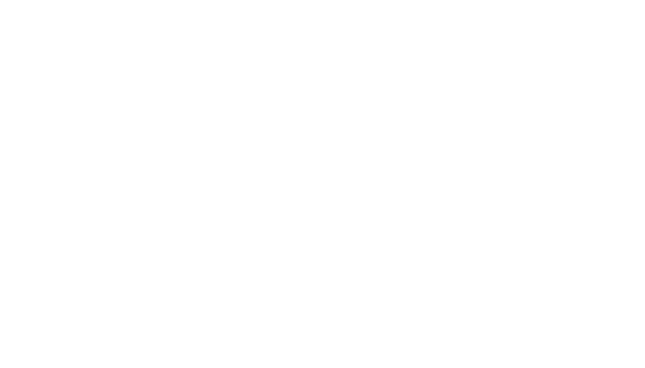
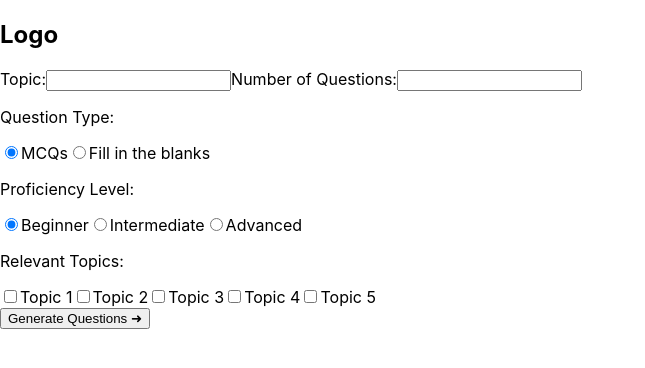
Before and after one commit to rockstar-narmu/Test-Portal, a React (Create React App) app: page /questionform in a window 1280 px wide. Before the commit this address had no page. Shown: the top 368 px of the page, without its empty margins (0-645 px from the left). Built offline with nearby package versions, Linux system fonts and the light colour scheme.

Commit message:
san updated backend connection

```diff
--- a/package.json
+++ b/package.json
@@ -3,13 +3,13 @@
   "version": "0.1.0",
   "private": true,
   "dependencies": {
+    "axios": "^1.8.4",
     "cra-template": "1.3.0",
     "react": "^19.0.0",
     "react-dom": "^19.0.0",
     "react-router-dom": "^7.4.0",
     "react-scripts": "5.0.1",
     "web-vitals": "^4.2.4"
-
   },
   "scripts": {
     "start": "react-scripts start",
--- a/src/App.js
+++ b/src/App.js
@@ -5,6 +5,7 @@
 import LoginPage from "./pages/Login";
 import UserDetails from "./pages/UserDetails";
 import ResetPassword from "./pages/ResetPassword";
+import QuestionForm from "./pages/QuestionForm";
 
 function App() {
   return (
@@ -15,6 +16,7 @@
         <Route path="/Signup" element={<SignUpPage/>}/>
         <Route path="/Userdetails" element={<UserDetails/>}/>
         <Route path="/Reset-password" element={<ResetPassword/>}/>
+        <Route path="/questionform" element={<QuestionForm/>}/>
       </Routes>
     </Router>
   );
--- a/src/pages/LandingPage.jsx
+++ b/src/pages/LandingPage.jsx
@@ -1,14 +1,19 @@
 import React from 'react'
 import Header from '../Components/header';
 import "../styles/landingPage.css";
+import { useNavigate } from 'react-router-dom';
 
 export const LandingPage = () => {
+const Navigate=useNavigate();
+  const handleNavigatetoQuestion=()=>{
+    Navigate("/questionform");
+  }
   return (
     <div>
       < Header />
       <div className='landingPage'>
         <div className='take-test-container'>
-          <div className='take-test'>Take a Test</div>
+          <button className='take-test' onClick={handleNavigatetoQuestion}>Take a Test</button>
           <div className='plus-button'>+</div>
         </div>
 
--- a/src/pages/Login.jsx
+++ b/src/pages/Login.jsx
@@ -1,64 +1,67 @@
-import React from "react";
+import React, { useState } from "react";
 import { useNavigate } from "react-router-dom";
+import axios from "axios";
 import "../styles/login.css";
 
 export const LoginPage = () => {
+  const [email, setEmail] = useState("");
+  const [password, setPassword] = useState("");
+  const [error, setError] = useState("");
   const navigate = useNavigate();
 
-  const handleLogin = () => {
-    console.log("Logging in...");
-    navigate("/");
-  };
+  const handleLogin = async (e) => {
+    e.preventDefault();
+    setError("");
 
-  const handleSignUpRedirect = () => {
-    console.log("Navigating to Sign Up");
-    navigate("/signup");
-  };
+    try {
+      const response = await axios.post("http://localhost:5000/api/auth/login", { email, password });
 
-  const handleForgotPassword = () => {
-    console.log("Navigating to Forgot Password");
-    navigate("/reset-password");
+      if (response.data.success) {
+        localStorage.setItem("user", JSON.stringify(response.data.user));
+        alert("Login successful!");
+        navigate("/landing");
+      } else {
+        setError(response.data.message);
+      }
+    } catch (error) {
+      setError("Login failed. Please try again.");
+    }
   };
 
   return (
     <div className="loginPage">
       <div className="left-side">
-        <div className="welcome">Welcome to our AI Test Portal</div>
+        <div className="welcome">Welcome to AI Test Portal</div>
         <div className="started">Let's get started!</div>
       </div>
 
       <div className="right-side">
         <div className="login-title">Log In</div>
 
-        <div className="inputs-container">
+        <form className="inputs-container" onSubmit={handleLogin}>
           <div className="email-container">
-            <div className="mail-icon">
-              <img src="/assets/icons/email.png" height={40} width={40} alt="email-icon" />
-            </div>
-            <input type="email" placeholder="Email Address" />
+            <input type="email" placeholder="Email Address" value={email} onChange={(e) => setEmail(e.target.value)} required />
           </div>
           <div className="password-container">
-            <div className="password-icon">
-              <img src="/assets/icons/locked.png" height={40} width={40} alt="password-icon" />
-            </div>
-            <input type="password" placeholder="Password" />
-          </div>
+            <input type="password" placeholder="Password" value={password} onChange={(e) => setPassword(e.target.value)} required />
           </div>
 
-        {/* Forgot Password Link */}
+          {error && <p className="error-message">{error}</p>}
+
           <div className="forgot-password-container">
-          <span className="forgot-password" onClick={handleForgotPassword} style={{ cursor: "pointer", color: "blue", textDecoration: "underline" }}>
+            <span className="forgot-password" onClick={() => navigate("/reset-password")} style={{ cursor: "pointer", color: "blue", textDecoration: "underline" }}>
               Forgot Password?
             </span>
           </div>
 
           <div className="submit-button-container">
-          <button type="submit" onClick={handleLogin}>Log In</button>
+            <button type="submit">Log In</button>
           </div>
+        </form>
 
         <div className="sign-up-container">
           Don't have an account?{" "}
-          <span className="sign-up" onClick={handleSignUpRedirect} style={{ cursor: "pointer", color: "blue", textDecoration: "underline" }}>
+          <span className="sign-up" onClick={() => navigate("/signup")} style={{ cursor: "pointer", color: "blue", textDecoration: "underline" }}>
             Sign Up
           </span>
         </div>
--- /dev/null
+++ b/src/pages/QuestionForm.jsx
@@ -0,0 +1,116 @@
+import React, { useState } from "react";
+// import "../styles/QuestionForm.css";
+
+const QuestionForm = () => {
+  const [topic, setTopic] = useState("");
+  const [numQuestions, setNumQuestions] = useState("");
+  const [questionType, setQuestionType] = useState("MCQs");
+  const [proficiency, setProficiency] = useState("Beginner");
+  const [selectedTopics, setSelectedTopics] = useState([]);
+
+  const topicsList = ["Topic 1", "Topic 2", "Topic 3", "Topic 4", "Topic 5"];
+
+  const handleCheckboxChange = (topic) => {
+    setSelectedTopics((prev) =>
+      prev.includes(topic) ? prev.filter((t) => t !== topic) : [...prev, topic]
+    );
+  };
+
+  return (
+    <div className="form-container">
+      <div className="header">
+        <h2>Logo</h2>
+        <div className="profile-icon"></div>
+      </div>
+
+      <div className="form-content">
+        <label>Topic:</label>
+        <input
+          type="text"
+          value={topic}
+          onChange={(e) => setTopic(e.target.value)}
+        />
+
+        <label>Number of Questions:</label>
+        <input
+          type="number"
+          value={numQuestions}
+          onChange={(e) => setNumQuestions(e.target.value)}
+        />
+
+        <div className="options">
+          <p>Question Type:</p>
+          <label>
+            <input
+              type="radio"
+              value="MCQs"
+              checked={questionType === "MCQs"}
+              onChange={(e) => setQuestionType(e.target.value)}
+            />
+            MCQs
+          </label>
+          <label>
+            <input
+              type="radio"
+              value="Fill in the blanks"
+              checked={questionType === "Fill in the blanks"}
+              onChange={(e) => setQuestionType(e.target.value)}
+            />
+            Fill in the blanks
+          </label>
+        </div>
+
+        <div className="options">
+          <p>Proficiency Level:</p>
+          <label>
+            <input
+              type="radio"
+              value="Beginner"
+              checked={proficiency === "Beginner"}
+              onChange={(e) => setProficiency(e.target.value)}
+            />
+            Beginner
+          </label>
+          <label>
+            <input
+              type="radio"
+              value="Intermediate"
+              checked={proficiency === "Intermediate"}
+              onChange={(e) => setProficiency(e.target.value)}
+            />
+            Intermediate
+          </label>
+          <label>
+            <input
+              type="radio"
+              value="Advanced"
+              checked={proficiency === "Advanced"}
+              onChange={(e) => setProficiency(e.target.value)}
+            />
+            Advanced
+          </label>
+        </div>
+
+        <div className="topics">
+          <p>Relevant Topics:</p>
+          {topicsList.map((topic) => (
+            <label key={topic}>
+              <input
+                type="checkbox"
+                checked={selectedTopics.includes(topic)}
+                onChange={() => handleCheckboxChange(topic)}
+              />
+              {topic}
+            </label>
+          ))}
+        </div>
+
+        <button className="generate-btn">
+          Generate Questions <span>➜</span>
+        </button>
+      </div>
+    </div>
+  );
+};
+
+export default QuestionForm;
--- a/src/pages/UserDetails.jsx
+++ b/src/pages/UserDetails.jsx
@@ -1,26 +1,57 @@
-import React, { useState } from "react";
-// import { useNavigate } from "react-router-dom";
+import React, { useState, useEffect } from "react";
+import { useNavigate } from "react-router-dom";
+import axios from "axios";
 import "../styles/userdetails.css";
 
-const Dashboard = () => {
+const UserDetails = () => {
   const [userData, setUserData] = useState({
     name: "",
-    profession: "",
     contact: "",
   });
 
-  // const navigate = useNavigate();
+  const navigate = useNavigate();
+  const user = JSON.parse(localStorage.getItem("user"));
+
+  useEffect(() => {
+    if (!user) {
+      alert("Please log in first.");
+      navigate("/");
+    }
+  }, [user, navigate]);
 
   const handleChange = (e) => {
     setUserData({ ...userData, [e.target.name]: e.target.value });
   };
 
-  const handleSubmit = (e) => {
+  const handleSubmit = async (e) => {
     e.preventDefault();
-    // console.log("User Details Submitted:", userData);
-    // alert("User details saved successfully!");
-    // navigate("/home");
+    if (!user) return;
+
+    console.log("🚀 Sending Data:", {
+      email: user.email,
+      ...userData
+    });
+
+    try {
+      const response = await axios.post("http://localhost:5000/api/auth/userdetails", {
+        email: user.email,
+        ...userData,
+      });
+
+      console.log("✅ API Response:", response.data);
+
+      if (response.data.success) {
+        alert("User details updated successfully!");
+        navigate("/landing");
+      } else {
+        alert(response.data.message);
+      }
+    } catch (error) {
+      console.error("❌ Error updating user details:", error.response?.data || error);
+      alert("Failed to update details.");
+    }
   };
+
 
   return (
     <div className="user-details-container">
@@ -31,15 +62,6 @@
           name="name"
           placeholder="Enter your name"
           value={userData.name}
-          onChange={handleChange}
-          className="user-input"
-          required
-        />
-        <input
-          type="text"
-          name="profession"
-          placeholder="Enter your profession"
-          value={userData.profession}
           onChange={handleChange}
           className="user-input"
           required
@@ -59,4 +81,4 @@
   );
 };
 
-export default Dashboard;
+export default UserDetails;
```
Also changed, not shown: src/pages/SignUpPage.jsx (+46 -36 lines), src/pages/signup.jsx (deleted, +0 -56 lines), 1 other file (tests, documents, lock files or other folders). Lines whose indentation alone changed are shown as unchanged.
